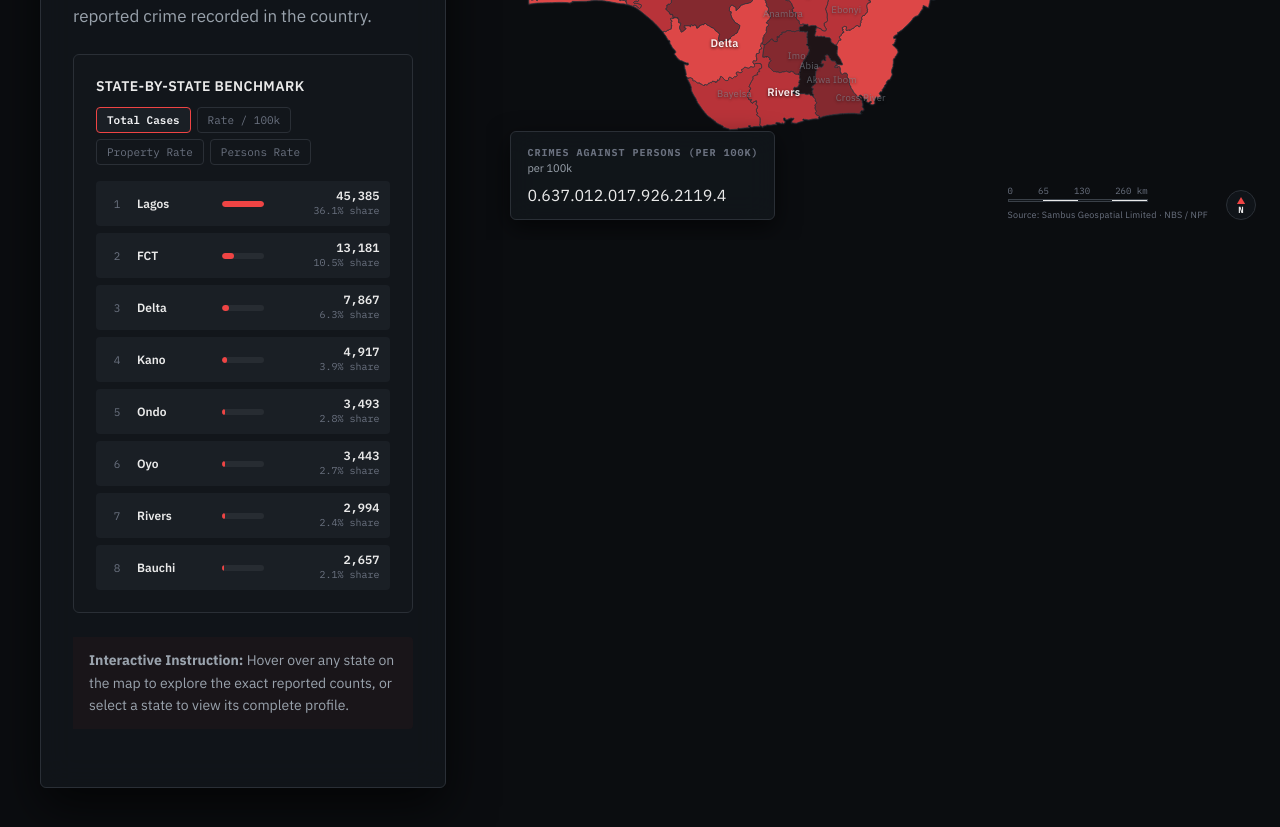
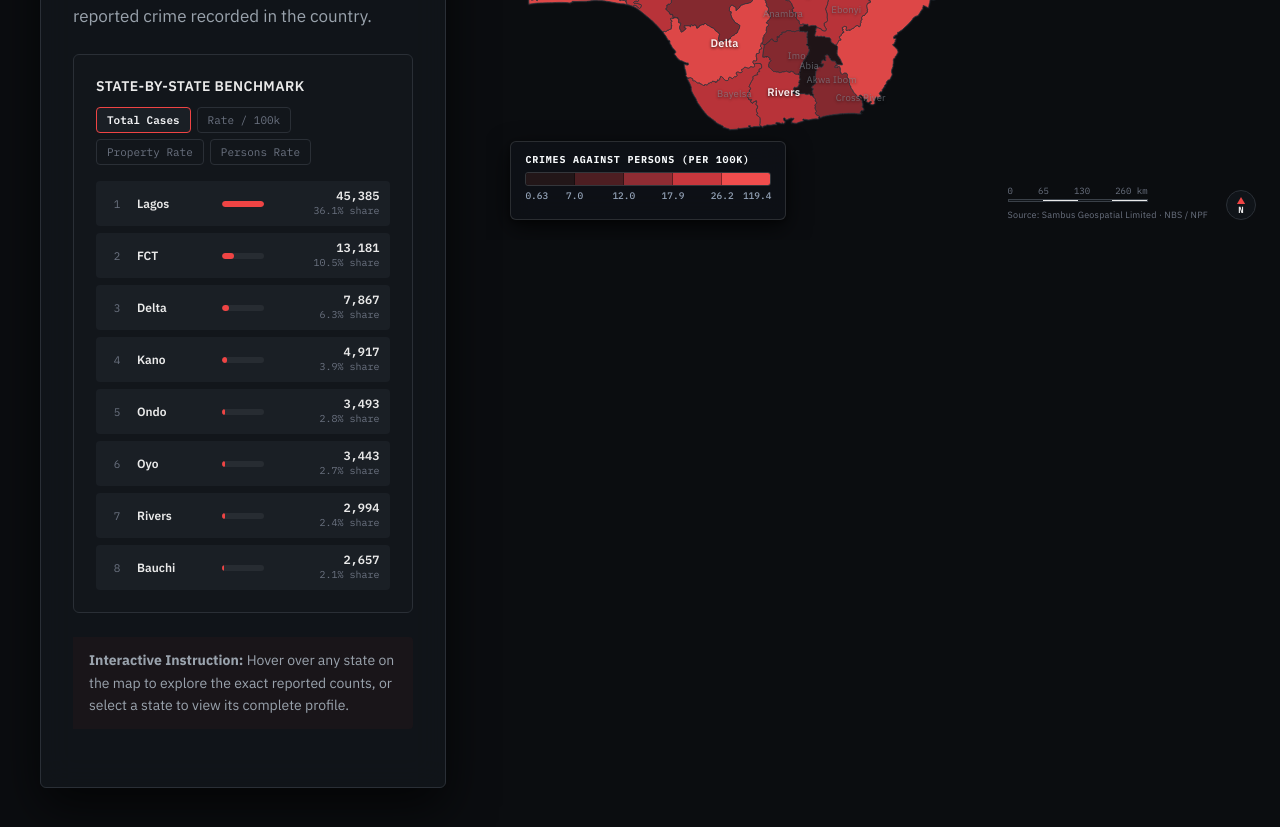
Before and after one commit to efeaizesogie/crimestory, a React (Vite) app: page / in a window 1280 px wide. Shown: the part 1360-2187 px from the top of the page. Built offline with nearby package versions, Linux system fonts and the light colour scheme.

Commit message:
feat: add global stylesheet and MapLegend component

```diff
--- a/src/components/map/MapLegend.jsx
+++ b/src/components/map/MapLegend.jsx
@@ -61,30 +61,55 @@ export function MapLegend({ mode }) {
   }
 
   const palette = PALETTES[mode] || PALETTES.TOTAL_CASES;
+  const numLabels = palette.labels ? palette.labels.length : 0;
 
   return (
     <div className="map-legend-box">
       <div className="legend-title">{palette.name.toUpperCase()}</div>
-      <div className="legend-subtitle">{palette.unit}</div>
+      {palette.subtitle && (
+        <div className="legend-subtitle">{palette.subtitle}</div>
+      )}
 
       {/* 5-class color bar */}
-      <div className="legend-ramp">
-        {palette.colors.map((col, idx) => (
+      <div className="legend-ramp" role="img" aria-label={`Classification scale for ${palette.name}`}>
+        {palette.colors.map((col, idx) => {
+          const minVal = palette.labels ? palette.labels[idx] : '';
+          const maxVal = palette.labels ? palette.labels[idx + 1] : '';
+          const rangeLabel = maxVal !== undefined ? `${minVal} – ${maxVal}` : minVal;
+          return (
             <div
               key={idx}
               className="legend-ramp-swatch"
               style={{ backgroundColor: col }}
+              title={`Bin ${idx + 1}: ${rangeLabel}`}
             />
-        ))}
+          );
+        })}
       </div>
 
-      {/* Break tick labels */}
-      <div className="legend-ticks">
-        {palette.labels.map((lbl, idx) => (
-          <span key={idx} className="legend-tick-label">
+      {/* Break tick labels aligned under swatch dividers */}
+      <div className="legend-ticks" aria-hidden="true">
+        {palette.labels.map((lbl, idx) => {
+          const isFirst = idx === 0;
+          const isLast = idx === numLabels - 1;
+          const pct = numLabels > 1 ? (idx / (numLabels - 1)) * 100 : 0;
+          let transform = 'translateX(-50%)';
+          if (isFirst) transform = 'translateX(0)';
+          if (isLast) transform = 'translateX(-100%)';
+
+          return (
+            <span
+              key={idx}
+              className="legend-tick-label"
+              style={{
+                left: `${pct}%`,
+                transform
+              }}
+            >
               {lbl}
             </span>
-        ))}
+          );
+        })}
       </div>
     </div>
   );
--- a/src/styles/globals.css
+++ b/src/styles/globals.css
@@ -1274,30 +1274,83 @@ body {
 }
 
 .map-legend-box {
-  background: rgba(18, 22, 27, 0.92);
+  background: rgba(14, 18, 23, 0.94);
   backdrop-filter: blur(14px);
   -webkit-backdrop-filter: blur(14px);
-  border: 1px solid var(--border-subtle);
+  border: 1px solid rgba(255, 255, 255, 0.12);
   border-radius: 6px;
-  padding: 14px 16px;
-  box-shadow: 0 8px 24px rgba(0, 0, 0, 0.6);
+  padding: 12px 14px 14px;
+  box-shadow: 0 8px 24px rgba(0, 0, 0, 0.65), 0 2px 6px rgba(0, 0, 0, 0.4);
+  min-width: 276px;
 }
 
 .legend-title {
   font-family: var(--font-mono);
   font-size: 10px;
   font-weight: 700;
-  letter-spacing: 0.1em;
-  color: var(--text-muted);
+  letter-spacing: 0.08em;
+  color: #F8FAFC;
   text-transform: uppercase;
-  margin-bottom: 2px;
+  margin-bottom: 6px;
+  line-height: 1.2;
 }
 
 .legend-subtitle {
   font-family: var(--font-sans);
-  font-size: 11px;
+  font-size: 10.5px;
   color: var(--text-secondary);
-  margin-bottom: 10px;
+  margin-top: -2px;
+  margin-bottom: 8px;
+  line-height: 1.3;
+}
+
+/* 5-class color bar ramp */
+.legend-ramp {
+  display: flex;
+  width: 100%;
+  height: 14px;
+  border-radius: 3px;
+  overflow: hidden;
+  border: 1px solid rgba(255, 255, 255, 0.16);
+  box-shadow: inset 0 1px 2px rgba(0, 0, 0, 0.35);
+  margin-top: 4px;
+}
+
+.legend-ramp-swatch {
+  flex: 1 1 0%;
+  height: 100%;
+  border-right: 1px solid rgba(0, 0, 0, 0.35);
+  cursor: default;
+  transition: opacity 0.15s ease;
+}
+
+.legend-ramp-swatch:last-child {
+  border-right: none;
+}
+
+.legend-ramp-swatch:hover {
+  opacity: 0.85;
+}
+
+/* Break tick labels positioned exactly at break intervals */
+.legend-ticks {
+  position: relative;
+  width: 100%;
+  height: 14px;
+  margin-top: 5px;
+}
+
+.legend-tick-label {
+  position: absolute;
+  top: 0;
+  font-family: var(--font-mono);
+  font-size: 9.5px;
+  font-weight: 500;
+  color: #94A3B8;
+  white-space: nowrap;
+  line-height: 1;
+  pointer-events: none;
+  user-select: none;
 }
 
 .symbols-scale {
@@ -1711,6 +1764,36 @@ body {
   .modal-grid-sections {
     grid-template-columns: 1fr;
   }
+
+  .map-legend-dock {
+    bottom: 10px;
+    left: 10px;
+    max-width: calc(100% - 20px);
+  }
+
+  .map-legend-box {
+    padding: 8px 10px 10px;
+    min-width: 220px;
+  }
+
+  .legend-title {
+    font-size: 9px;
+    margin-bottom: 4px;
+  }
+
+  .legend-ramp {
+    height: 11px;
+    margin-top: 2px;
+  }
+
+  .legend-ticks {
+    height: 12px;
+    margin-top: 3px;
+  }
+
+  .legend-tick-label {
+    font-size: 8px;
+  }
 }
 
 /* Accessibility & Reduced Motion */
```
Lines whose indentation alone changed are shown as unchanged.
